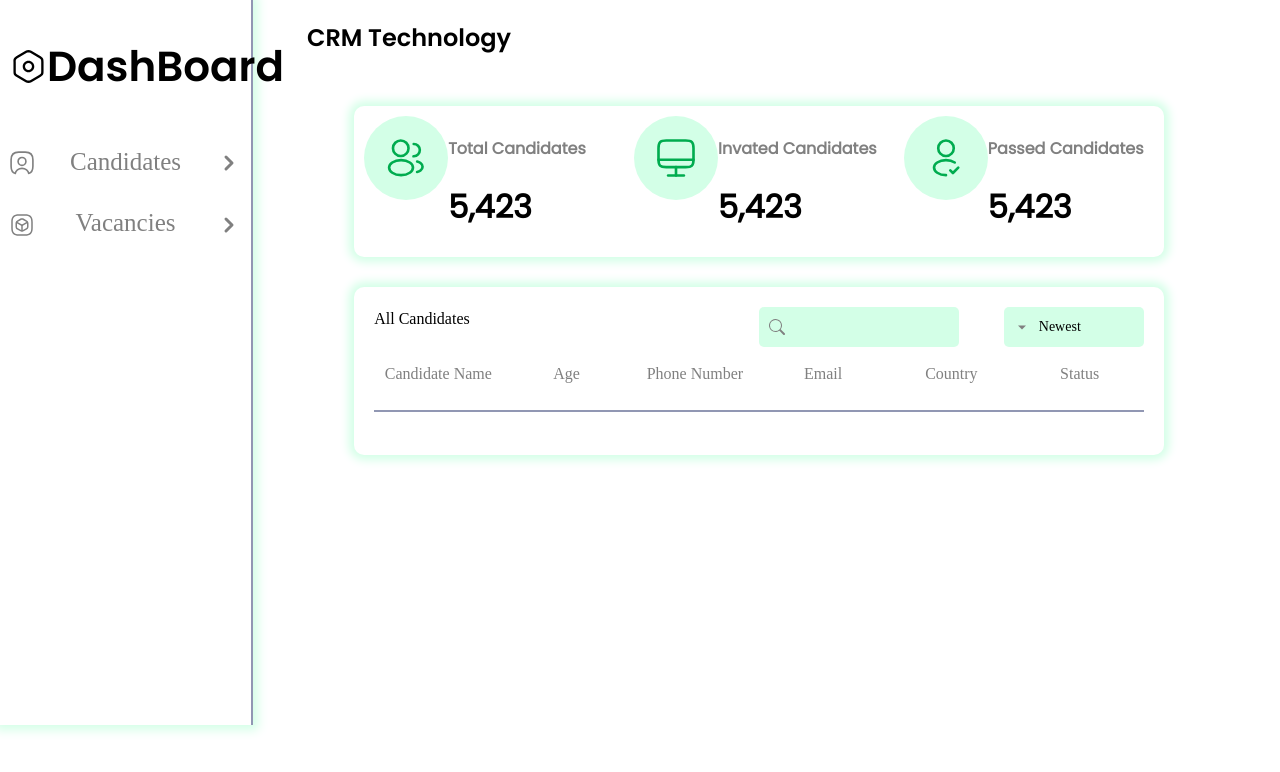
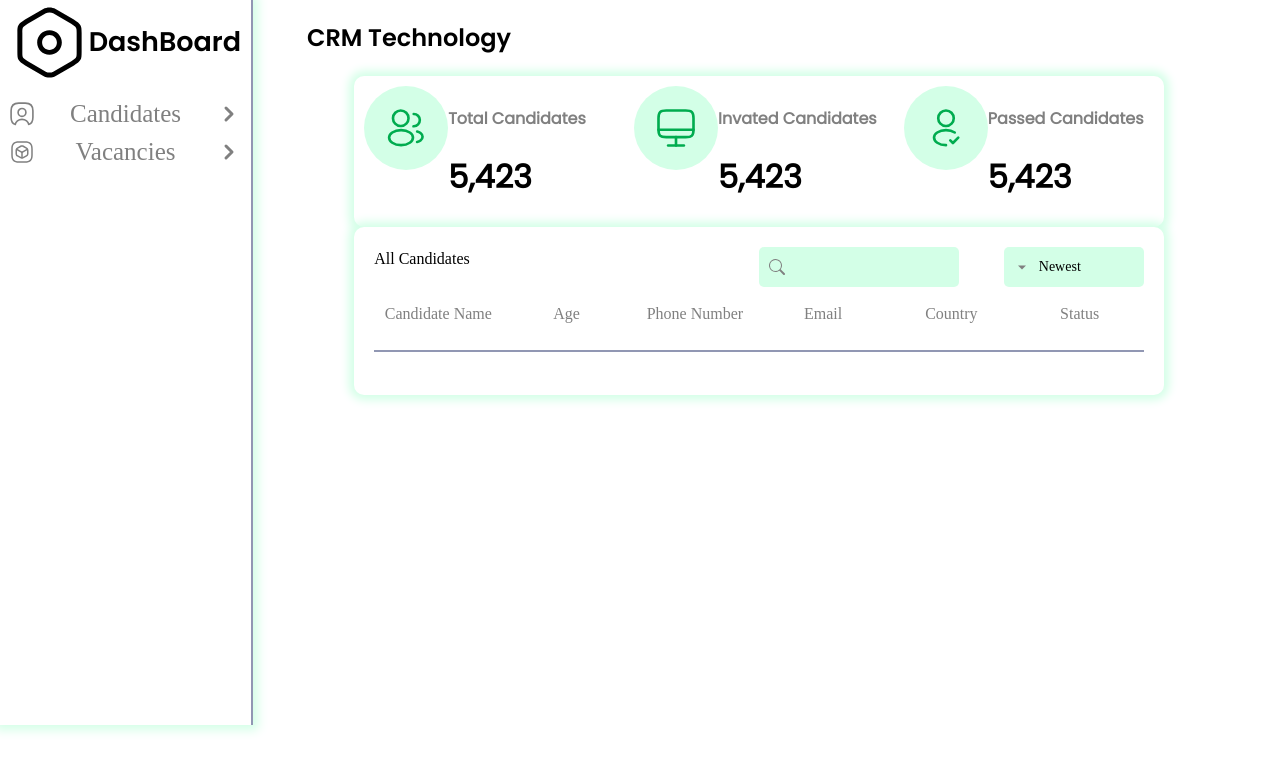
Before and after one commit to DELTA-0924/crm_system_recruit, an Angular app in the folder frontend/auto-sys-vacancy/: page / in a window 1280 px wide. Shown: the top 772 px of the page. Built offline with nearby package versions, Linux system fonts and the light colour scheme.

Commit message:
add side-bar feature

```diff
--- a/frontend/auto-sys-vacancy/src/app/app.component.html
+++ b/frontend/auto-sys-vacancy/src/app/app.component.html
@@ -1,21 +1,36 @@
 
 
 <div class="main">
+
   <nav class="side-bar">
     <div class="title">
       <img src="assets/icons/dashboard.svg" width="84" height="84">
       <h1>DashBoard</h1>
     </div>
-    <div class="side-bar-components candidates">
-      <img src="assets/icons/candidates.svg" width="24" height="24">
-      <p>Candidates</p>
-      <img src="assets/icons/chevron-right 2.svg"  width="24" height="24">
+    <div class="side-bar-components ">
+
+      <div class="select-header" tabindex="0">
+        <img src="assets/icons/candidates.svg" width="24" height="24">
+          Candidates
+          <div class="select-options">
+            <div class="option">View</div>
+            <div class="option">Create</div>
+          </div>
+          <img src="assets/icons/chevron-right 2.svg"   class="arrow-1" width="24" height="24">
+      </div>
+
+
     </div>
     <div class="side-bar-components">
-      <img src="assets/icons/vacancies.svg" width="24" height="24">
-      <p>Vacancies</p>
-      <img src="assets/icons/chevron-right 2.svg"  width="24" height="24">
-
+        <div class="select-header" tabindex="0">
+          <img src="assets/icons/vacancies.svg" width="24" height="24">
+          Vacancies
+          <img src="assets/icons/chevron-right 2.svg"  width="24" height="24">
+          <div class="select-options">
+            <div class="option">View</div>
+            <div class="option">Create</div>
+          </div>
+        </div>
     </div>
   </nav>
 
--- a/frontend/auto-sys-vacancy/src/app/app.component.scss
+++ b/frontend/auto-sys-vacancy/src/app/app.component.scss
@@ -11,7 +11,7 @@
         border-right: #9197B3 2px solid;
         padding-inline: 10px;
         .title{
-            font-size: 28px;
+            font-size: 18px;
             font-family: 'Poppins-SemiBold';
             font-weight: 600;
             display: flex;
@@ -19,19 +19,56 @@
             justify-content: space-between;
         }
         &-components{
-
-            p{
-                font-family: 'Poppins';
-                font-weight: 500;
-                translate:0px 10px;
-            }
+            cursor:pointer;
             width:100%;
             height: max-content;
             font-size: 25px;
             color: gray;
-            display: flex;
-            justify-content: space-between;
-            align-items: center;
+
+
+            .select-header{
+                position: relative;
+                display: flex;
+                justify-content: space-between;
+                align-items: center;
+                font-family: 'Poppins';
+                font-weight: 500;
+                translate:0px 10px;
+                transition: all 0.3s ease;
+            }
+            .select-options{
+                position: absolute;
+                width: 100%;
+                background: white;
+                overflow: hidden;
+                opacity: 0;
+                transform: translateY(0px);
+                font-size: 18px;
+                transition: opacity 0.3s ease, transform 0.3s ease;
+                pointer-events: none;
+            }
+
+            &:focus-within {
+                margin-bottom: 100px;
+                scale:200px
+            }
+            &:focus-within img:last-child{
+                rotate: 90deg;
+            }
+            &:focus-within .select-options {
+                opacity: 1;
+                transform: translateY(70px);
+                pointer-events: all;
+              }
+
+              .option {
+                padding: 10px;
+
+                transition: background 0.2s ease;
+                &:hover {
+                  background: #f0f0f0;
+                }
+              }
         }
         box-shadow: 0 0 10px 5px #D3FFE7;
     }
@@ -41,7 +78,7 @@
         align-items: center;
 
         flex-direction: column;
-        row-gap: 30px;
+        row-gap: 3npm 0px;
 
         .header{
             display: flex;
@@ -175,4 +212,48 @@
         }
     }
 
+
+.custom-select {
+  position: relative;
+  width: 200px;
+  cursor: pointer;
+
+  .select-header {
+    background: #fff;
+    padding: 10px;
+    border: 1px solid #ccc;
+    border-radius: 5px;
+    transition: all 0.3s ease;
+  }
+
+  .select-options {
+    position: absolute;
+    width: 100%;
+    background: white;
+    border: 1px solid #ccc;
+    border-radius: 5px;
+    overflow: hidden;
+    opacity: 0;
+    transform: translateY(-10px);
+    transition: opacity 0.3s ease, transform 0.3s ease;
+    pointer-events: none; // Блокируем взаимодействие, пока не видно
+  }
+
+  &:focus-within .select-options {
+    opacity: 1;
+    transform: translateY(0);
+    pointer-events: all;
+  }
+
+  .option {
+    padding: 10px;
+    transition: background 0.2s ease;
+
+    &:hover {
+      background: #f0f0f0;
+    }
+  }
 }
+
+
+}
```
